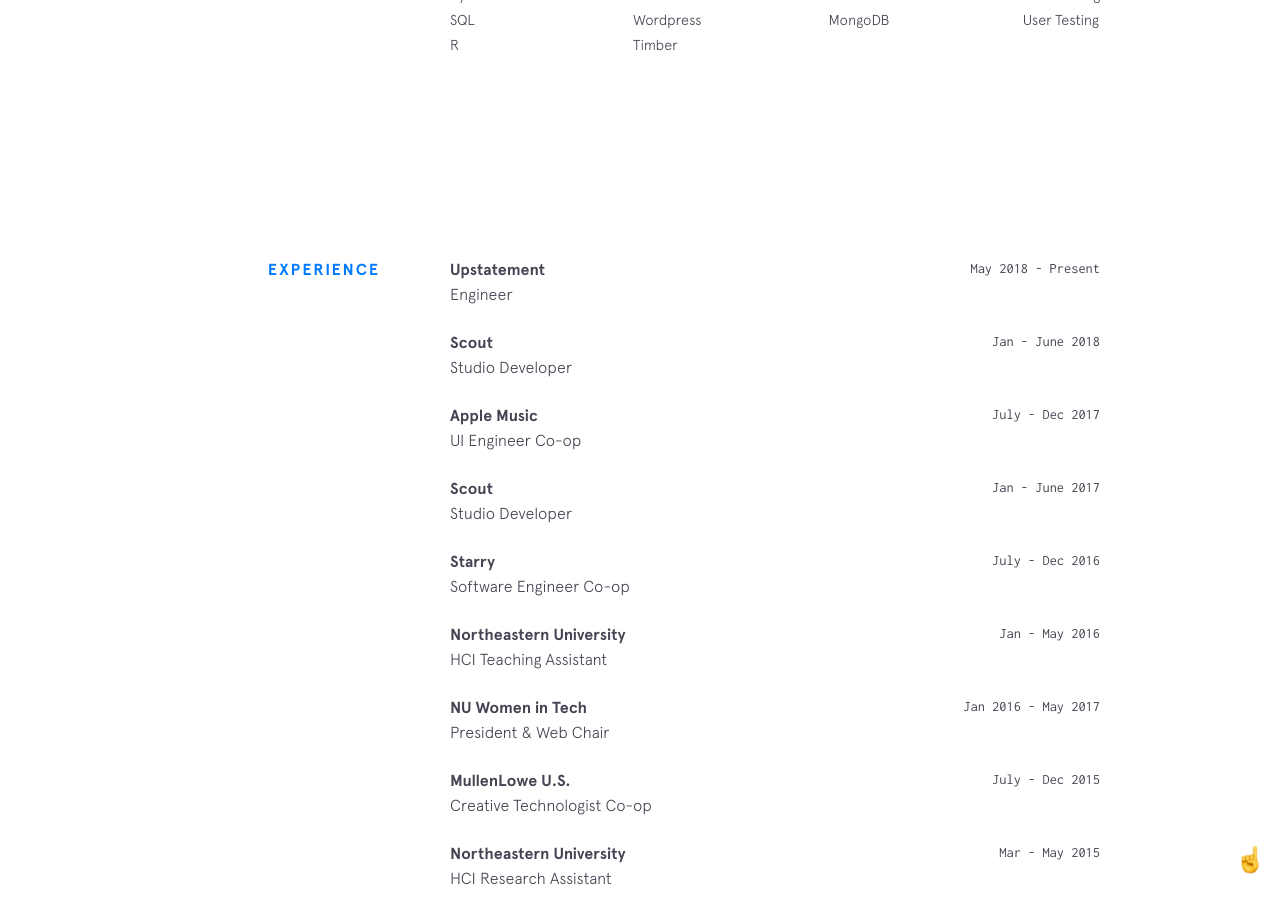
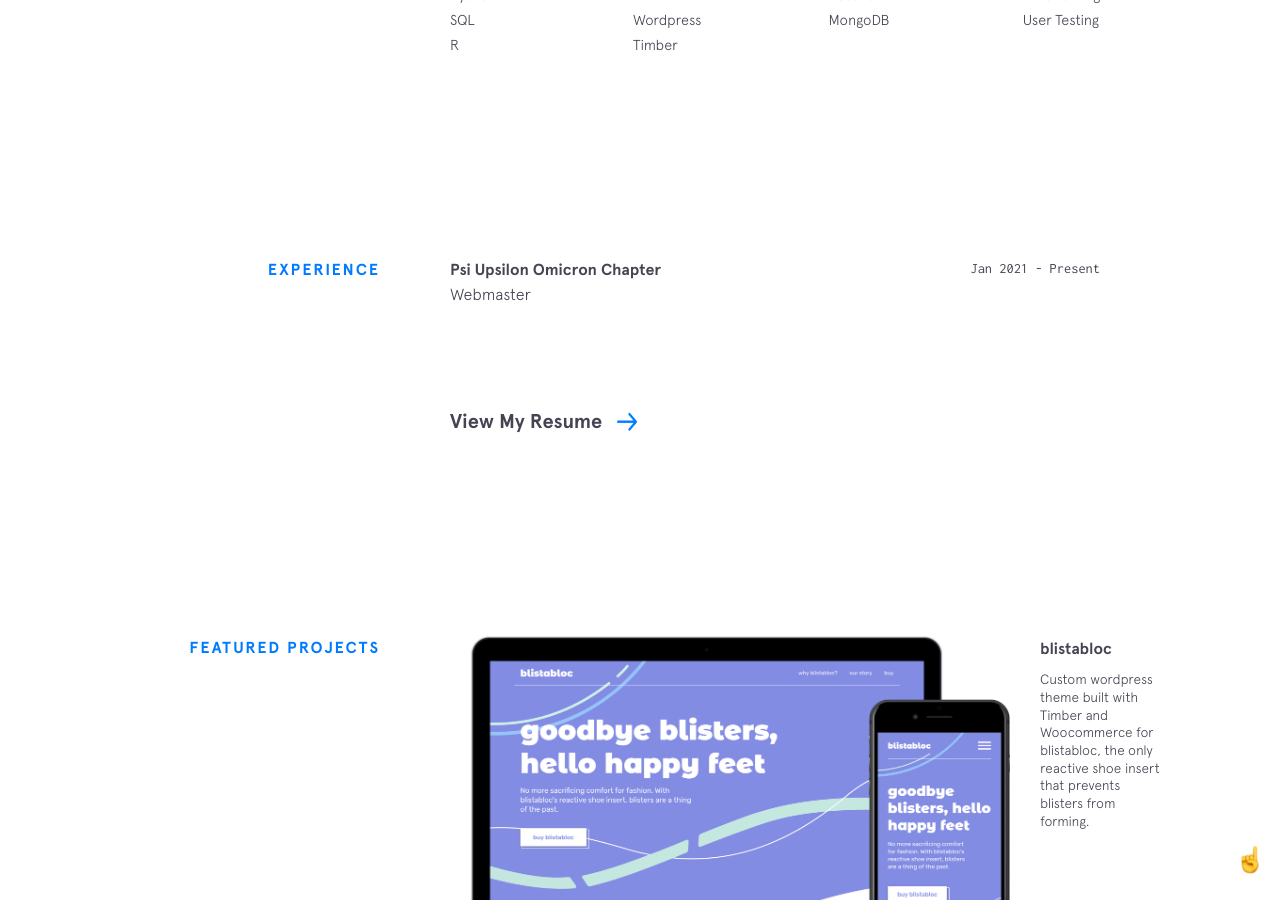
Before and after one commit to rh376/raiyanh717.github.io, a Jekyll site: the page built from index.html, in a window 1280 px wide and 900 px high, scrolled down 1636 px. Built offline with Jekyll 4.4.1, drawn with Linux system fonts in a browser that asks for light colours; nearby versions of some CDN libraries.

Commit message:
This is for the experience portion of the website

```diff
--- a/_data/experience.yml
+++ b/_data/experience.yml
@@ -1,44 +1,4 @@
-- company: Upstatement
-  url: https://www.upstatement.com/
-  time: May 2018 - Present
-  position: Engineer
-
-- company: Scout
-  url: https://web.northeastern.edu/scout/
-  time: Jan - June 2018
-  position: Studio Developer
-
-- company: Apple Music
-  url: https://www.apple.com/music/
-  time: July - Dec 2017
-  position: UI Engineer Co-op
-
-- company: Scout
-  url: https://web.northeastern.edu/scout/
-  time: Jan - June 2017
-  position: Studio Developer
-
-- company: Starry
-  url: https://starry.com/
-  time: July - Dec 2016
-  position: Software Engineer Co-op
-
-- company: Northeastern University
-  url: http://www.ccis.northeastern.edu/
-  time: Jan - May 2016
-  position: HCI Teaching Assistant
-
-- company: NU Women in Tech
-  url: http://nuwit.ccs.neu.edu/
-  time: Jan 2016 - May 2017
-  position: President & Web Chair
-
-- company: MullenLowe U.S.
-  url: https://us.mullenlowe.com/
-  time: July - Dec 2015
-  position: Creative Technologist Co-op
-
-- company: Northeastern University
-  url: http://www.ccis.northeastern.edu/
-  time: Mar - May 2015
-  position: HCI Research Assistant
+- company: Psi Upsilon Omicron Chapter
+  url: www.PsiUpsilonAO.org
+  time: Jan 2021 - Present
+  position: Webmaster
--- a/_includes/intro.html
+++ b/_includes/intro.html
@@ -12,7 +12,7 @@
     <span>Get in touch </span>
     <span class="emoji pointer"></span>
     <span>
-      <a href="mailto:brittany.chiang@gmail.com" target="_blank" class="highlight-link">r17hossain@gmail.com</a>
+      <a href="mailto:r17hossain@gmail.com" target="_blank" class="highlight-link">r17hossain@gmail.com</a>
     </span>
   </h3>
 </header>
```
